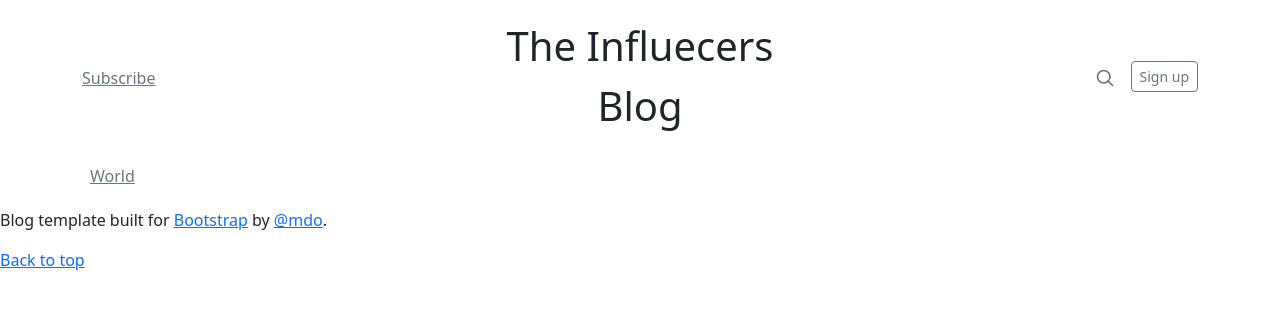
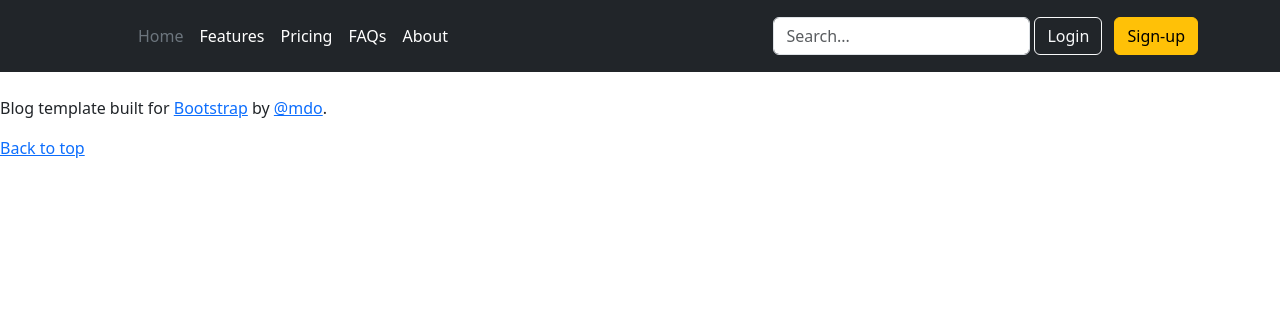
Before and after one commit to Kishan-Jain/blogapp, a Django app: page / in a window 1280 px wide. Shown: the top 309 px of the page. Run offline with Django 5.2, Linux system fonts and the light colour scheme; some libraries are stand-ins or nearby versions.

Commit message:
date 29/05/2024

```diff
--- a/homepage/templates/homepage.html
+++ b/homepage/templates/homepage.html
@@ -2,33 +2,33 @@
 {% block basefile %}
 
 
-    <div class="container">
-      <header class="blog-header py-3">
-        <div class="row flex-nowrap justify-content-between align-items-center">
-          <div class="col-4 pt-1">
-            <a class="link-secondary" href="#">Subscribe</a>
-          </div>
-          <div class="col-4 text-center">
-            <a class="blog-header-logo text-decoration-none fs-1 text-dark" href="#">The Influecers Blog</a>
-          </div>
-          <div class="col-4 d-flex justify-content-end align-items-center">
-            <a class="link-secondary" href="#" aria-label="Search">
-              <svg xmlns="http://www.w3.org/2000/svg" width="20" height="20" fill="none" stroke="currentColor" stroke-linecap="round" stroke-linejoin="round" stroke-width="2" class="mx-3" role="img" viewBox="0 0 24 24"><title>Search</title><circle cx="10.5" cy="10.5" r="7.5"></circle><path d="M21 21l-5.2-5.2"></path></svg>
+    <div>
+      <header class="p-3 bg-dark text-white bg-opacity-100 position-absolute top-0 w-100 text-light">
+        <div class="container">
+          <div class="d-flex flex-wrap align-items-center justify-content-center justify-content-lg-start">
+            <a href="/" class="d-flex align-items-center mb-2 mb-lg-0 text-white text-decoration-none">
+              <svg class="bi me-2" width="40" height="32" role="img" aria-label="Bootstrap"><use xlink:href="#bootstrap"></use></svg>
             </a>
-            <a class="btn btn-sm btn-outline-secondary" href="#">Sign up</a>
+
+            <ul class="nav col-12 col-lg-auto me-lg-auto mb-2 justify-content-center mb-md-0">
+              <li><a href="#" class="nav-link px-2 text-secondary">Home</a></li>
+              <li><a href="#" class="nav-link px-2 text-white">Features</a></li>
+              <li><a href="#" class="nav-link px-2 text-white">Pricing</a></li>
+              <li><a href="#" class="nav-link px-2 text-white">FAQs</a></li>
+              <li><a href="#" class="nav-link px-2 text-white">About</a></li>
+            </ul>
+
+            <form class="col-12 col-lg-auto mb-3 mb-lg-0 me-lg-1">
+              <input type="search" class="form-control form-control-dark" placeholder="Search..." aria-label="Search">
+            </form>
+
+            <div class="text-end">
+              <button type="button" class="btn btn-outline-light me-2">Login</button>
+              <button type="button" class="btn btn-warning">Sign-up</button>
+            </div>
           </div>
         </div>
       </header>
-
-
-
-
-      <div class="nav-scroller py-1 mb-2">
-        <nav class="nav d-flex justify-content-between">
-          <a class="p-2 link-secondary" href="#">World</a>
-
-        </nav>
-      </div>
     </div>
 
 
--- /dev/null
+++ b/homepage/templates/trail.html
@@ -0,0 +1 @@
+extends
--- a/static/style/base_style.css
+++ b/static/style/base_style.css
@@ -0,0 +1,5 @@
+.opp-mt-100{
+    margin-top: -100px;
+    z-index: 100;
+
+}
--- a/templates/base.html
+++ b/templates/base.html
@@ -18,6 +18,7 @@
 
 <body>
 
+    {% include "header.html" %}
 
     {% block basefile %}
 
--- /dev/null
+++ b/templates/header.html
@@ -0,0 +1,14 @@
+<header class="d-flex flex-wrap justify-content-center py-3 mb-4 ">
+    <a href="/" class="d-flex align-items-center mb-3 mb-md-0 me-md-auto text-dark text-decoration-none">
+      <svg class="bi me-2" width="40" height="32"><use xlink:href="#bootstrap"></use></svg>
+      <span class="fs-4">Simple header</span>
+    </a>
+
+    <ul class="nav nav-pills">
+      <li class="nav-item "><a href="#" class="nav-link" aria-current="page">Home</a></li>
+      <li class="nav-item"><a href="#" class="nav-link">Features</a></li>
+      <li class="nav-item"><a href="#" class="nav-link">Pricing</a></li>
+      <li class="nav-item"><a href="#" class="nav-link">FAQs</a></li>
+      <li class="nav-item"><a href="#" class="nav-link">About</a></li>
+    </ul>
+  </header>
```
